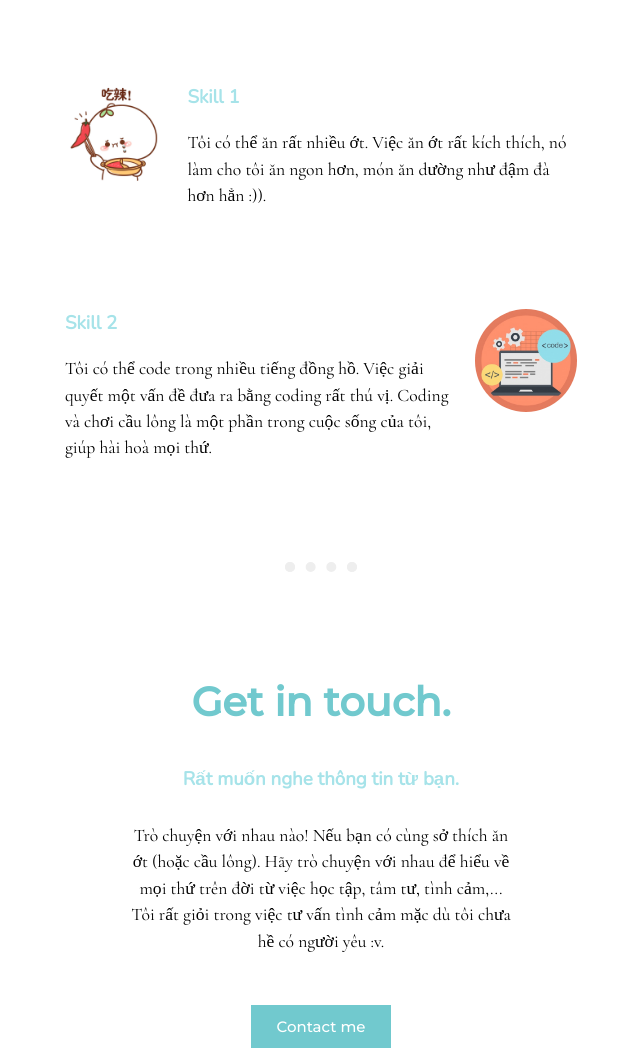
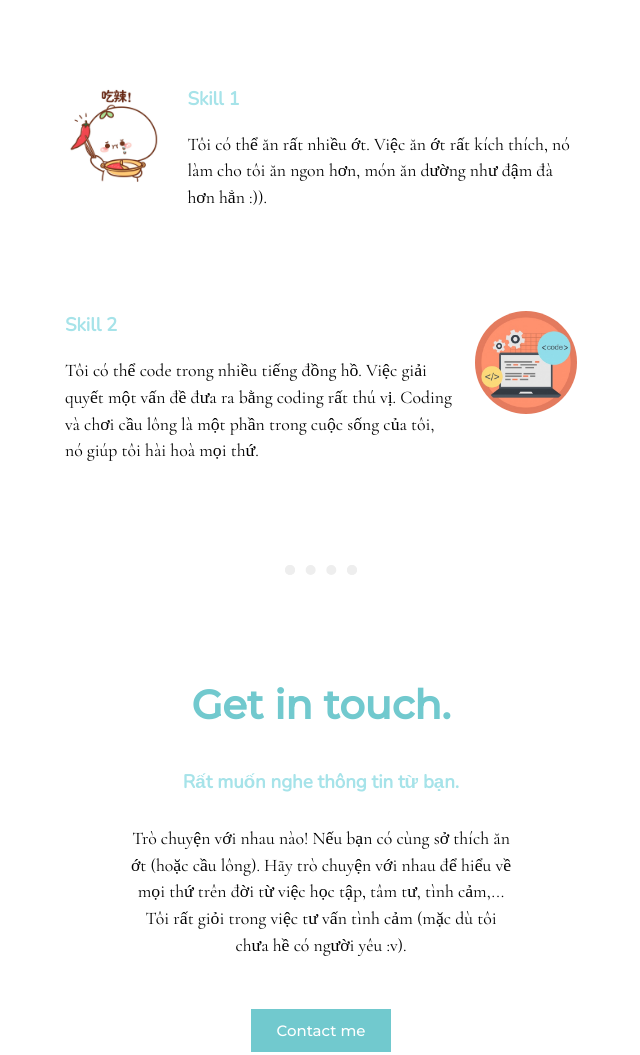
Before and after one commit to trangtong/BTN02, a plain HTML site: page members/18120612/18120612.html in a window 1280 px wide. Shown: the part 1460-2515 px from the top of the page, without its empty margins (319-959 px from the left). Drawn offline with nearby package versions, Linux system fonts and the light colour scheme.

Commit message:
adjust ìnor 612

```diff
--- a/css/default.css
+++ b/css/default.css
@@ -126,7 +126,7 @@ footer {
 
 p {
   font-family: 'Cormorant Garamond', serif;
-  font-size: 1.1rem;
+  font-size: 1.11rem;
   line-height: 1.5;
   margin: 0;
 }
--- a/members/18120612/18120612.html
+++ b/members/18120612/18120612.html
@@ -45,7 +45,7 @@
                 <img src="img/skill2.jpg" alt="skill-2" class="img-skill2">
                 <h3>Skill 2</h3>
                 <p>Tôi có thể code trong nhiều tiếng đồng hồ. Việc giải quyết một vấn đề đưa ra bằng coding rất thú vị.
-                    Coding và chơi cầu lông là một phần trong cuộc sống của tôi, giúp hài hoà mọi thứ.
+                    Coding và chơi cầu lông là một phần trong cuộc sống của tôi, nó giúp tôi hài hoà mọi thứ.
                 </p>
             </div>
         </div>
@@ -55,7 +55,7 @@
             <h3>Rất muốn nghe thông tin từ bạn.</h3>
             <p class="contact-message">Trò chuyện với nhau nào! Nếu bạn có cùng sở thích ăn ớt (hoặc cầu lông).
                 Hãy trò chuyện với nhau để hiểu về mọi thứ trên đời từ việc học tập, tâm tư, tình cảm,...
-                Tôi rất giỏi trong việc tư vấn tình cảm mặc dù tôi chưa hề có người yêu :v.
+                Tôi rất giỏi trong việc tư vấn tình cảm (mặc dù tôi chưa hề có người yêu :v).
             </p>
             <a class="btn" href="mailto:trminh36@gmail.com">Contact me</a>
         </div>
```
